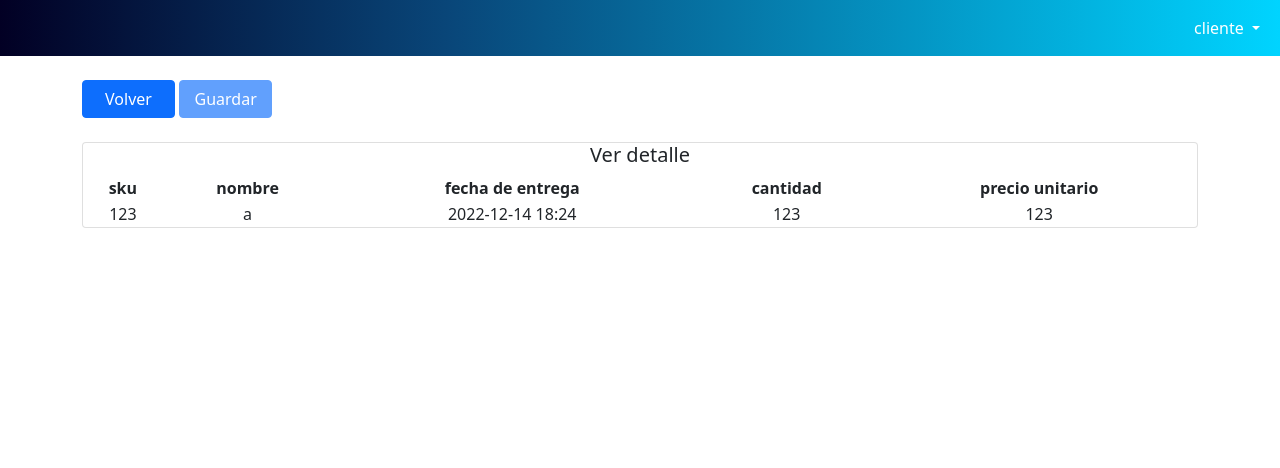
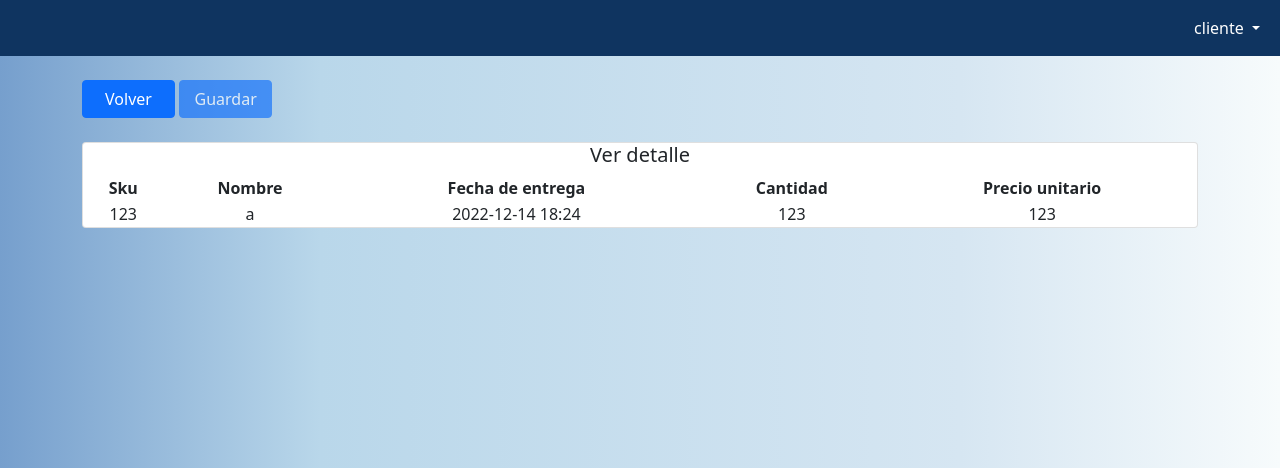
Before and after one commit to CristobalManque/Ingenieria-de-Software, a Flask app: page /detalle in a window 1280 px wide. Shown: the top 468 px of the page. Run offline with Flask 2, Linux system fonts and the light colour scheme; a user stored in the database is signed in; data comes from the database, SQL or seed files in the repository.

Commit message:
Cambio en el estilo de la pagina
Cambio de colores en la navbar y en el fondo de la pagina

```diff
--- a/mysite/static/style.css
+++ b/mysite/static/style.css
@@ -1,8 +1,9 @@
 .navbar {
-    background: rgb(2,0,36);
-    background: linear-gradient(90deg, rgba(2,0,36,1) 0%, rgba(9,70,121,1) 35%, rgba(0,212,255,1) 100%);
+    background: rgb(15,52,96);
+    background: linear-gradient(90deg, rgba(15,52,96,1) 0%, rgba(15,52,96,1) 100%);
 }
 
 body {
-    /** aqui van los colores del body **/
+    background: rgb(118,159,205);
+    background: linear-gradient(90deg, rgba(118,159,205,1) 0%, rgba(185,215,234,1) 25%, rgba(214,230,242,1) 75%, rgba(247,251,252,1) 100%);
 }
--- a/mysite/templates/detalle.html
+++ b/mysite/templates/detalle.html
@@ -30,19 +30,19 @@
         <thead>
         {% if g.user['tipo'] == "cliente" %}
           <tr>
-            <th scope="col">sku</th>
-            <th scope="col">nombre</th>
-            <th scope="col">fecha de entrega</th>
-            <th scope="col">cantidad</th>
-            <th scope="col">precio unitario</th>
+            <th scope="col">Sku</th>
+            <th scope="col">Nombre</th>
+            <th scope="col">Fecha de entrega</th>
+            <th scope="col">Cantidad</th>
+            <th scope="col">Precio unitario</th>
             </tr>
         {% else %}
         <tr>
             <th scope="col">id</th>
-            <th scope="col">fecha</th>
+            <th scope="col">Fecha</th>
             <th scope="col">Tipo de moneda</th>
-            <th scope="col">lugar de entrega</th>
-            <th scope="col">termino de pago</th>
+            <th scope="col">Lugar de entrega</th>
+            <th scope="col">Termino de pago</th>
         </tr>
         {% endif %}
         </thead>
--- a/mysite/templates/ingresar.html
+++ b/mysite/templates/ingresar.html
@@ -61,7 +61,7 @@
               <input type="text" name="lugar" class="form-control" required>
             </div>
             <div class="mb-4">
-              <label for="tpago" class="form-label">Tipo de moneda</label>
+              <label for="tpago" class="form-label">Termino de pago</label>
               <select name="tpago">
                 <option value="30">30 días</option>
                 <option value="60">60 días</option>
@@ -113,7 +113,7 @@
               <input type="text" name="lugar" class="form-control" required>
             </div>
             <div class="mb-4">
-              <label for="tpago" class="form-label">Tipo de moneda</label>
+              <label for="tpago" class="form-label">Termino de pago</label>
               <select name="tpago">
                 <option value="30">30 días</option>
                 <option value="60">60 días</option>
```
Also changed, not shown: mysite/templates/index.html (+7 -7 lines).
